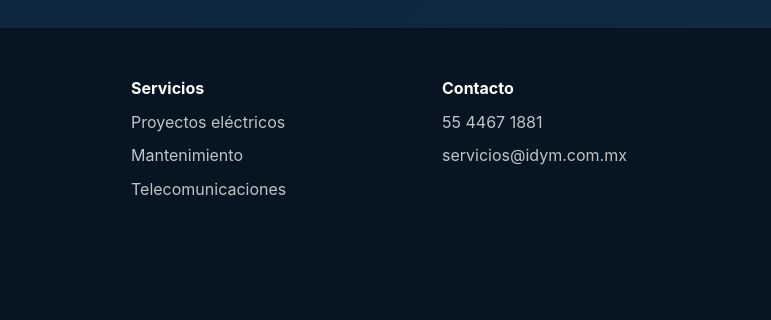
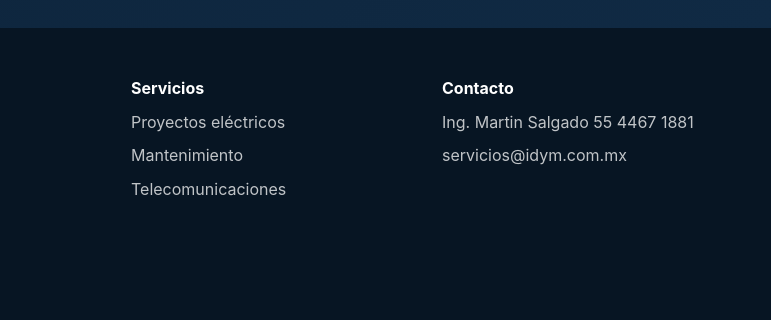
Before and after one commit to MiltonCas/idym, a plain HTML site: page index.html in a window 1280 px wide. Shown: the part 8310-8630 px from the top of the page, 509-1280 px from the left. Drawn offline with Linux system fonts and the light colour scheme.

Commit message:
Update index.html

```diff
--- a/index.html
+++ b/index.html
@@ -279,7 +279,7 @@
     <div class="container footer-grid">
       <div><img src="assets/logo-full.png" alt="IDYM"><p>Ingeniería eléctrica, diseño, mantenimiento e infraestructura.</p></div>
       <div><strong>Servicios</strong><a href="#servicios">Proyectos eléctricos</a><a href="#servicios">Mantenimiento</a><a href="#servicios">Telecomunicaciones</a></div>
-      <div><strong>Contacto</strong><a href="tel:+525544671881">55 4467 1881</a><a href="mailto:servicios@idym.com.mx">servicios@idym.com.mx</a></div>
+      <div><strong>Contacto</strong><a href="tel:+525544671881">Ing. Martin Salgado 55 4467 1881</a><a href="mailto:servicios@idym.com.mx">servicios@idym.com.mx</a></div>
     <div class="container footer-bottom">
       <span>© 2026 IDYM Ingeniería, Diseño y Mantenimiento S.A. de C.V.</span>
       <a href="#">Aviso de privacidad</a>
```
